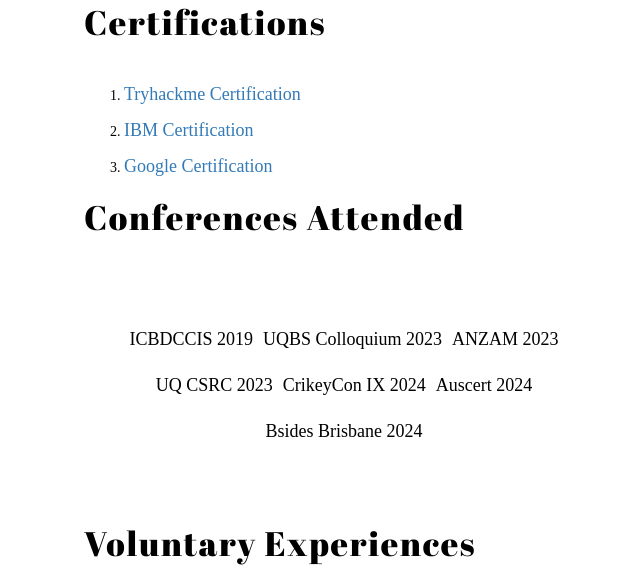
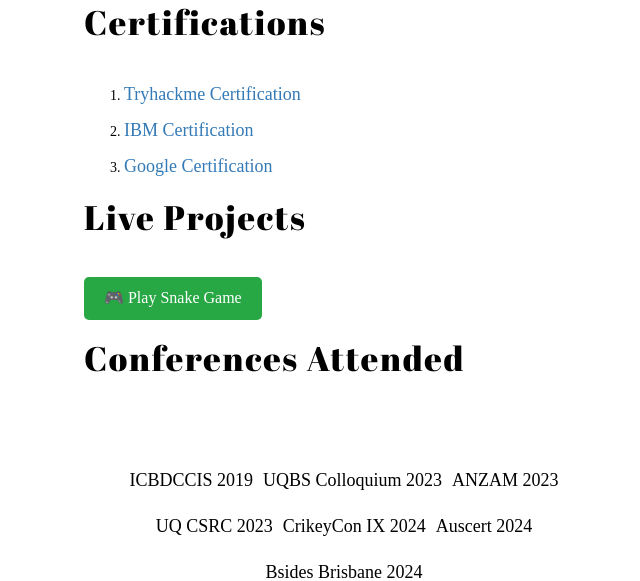
Before and after one commit to vkarthikeyan12/trial-website, a Flask app: page / in a window 1280 px wide. Shown: the part 2362-2943 px from the top of the page, without its empty margins (616-1256 px from the left). Run offline with Flask 3, Linux system fonts and the light colour scheme; some libraries are stand-ins or nearby versions; some web fonts are replaced.

Commit message:
Update index.html

```diff
--- a/templates/index.html
+++ b/templates/index.html
@@ -182,7 +182,18 @@
                     </ol>
 
 
+                  <!-- PROJECTS -->
 
+                      <h3 class="headline scroll-animated-from-right">Live Projects</h3>
+
+   <button
+  onclick="window.open('snake.html', '_blank')"
+  style="padding:10px 20px; background:#28a745; color:white; border:none; border-radius:5px; font-size:16px; cursor:pointer;">
+  🎮 Play Snake Game
+</button>
+
+
+                    <!-- /PROJECTS -->
 
 
 
```
